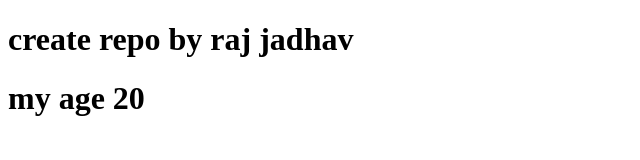
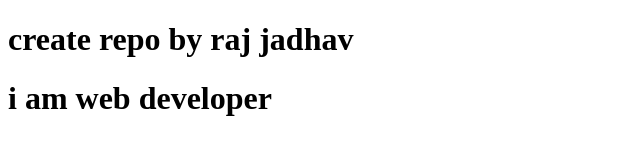
Before and after one commit to RajJadhav4140/first-repository, a plain HTML site: page index.html in a window 1280 px wide. Shown: the whole page, without its empty margins (0-640 px from the left). Drawn offline with Linux system fonts and the light colour scheme.

Commit message:
add info

```diff
--- a/index.html
+++ b/index.html
@@ -7,6 +7,6 @@
 </head>
 <body>
     <h1>create repo by raj jadhav</h1>
-    <h1>my age 20</h1>
+    <h1>i am web developer</h1>
 </body>
 </html>
```
